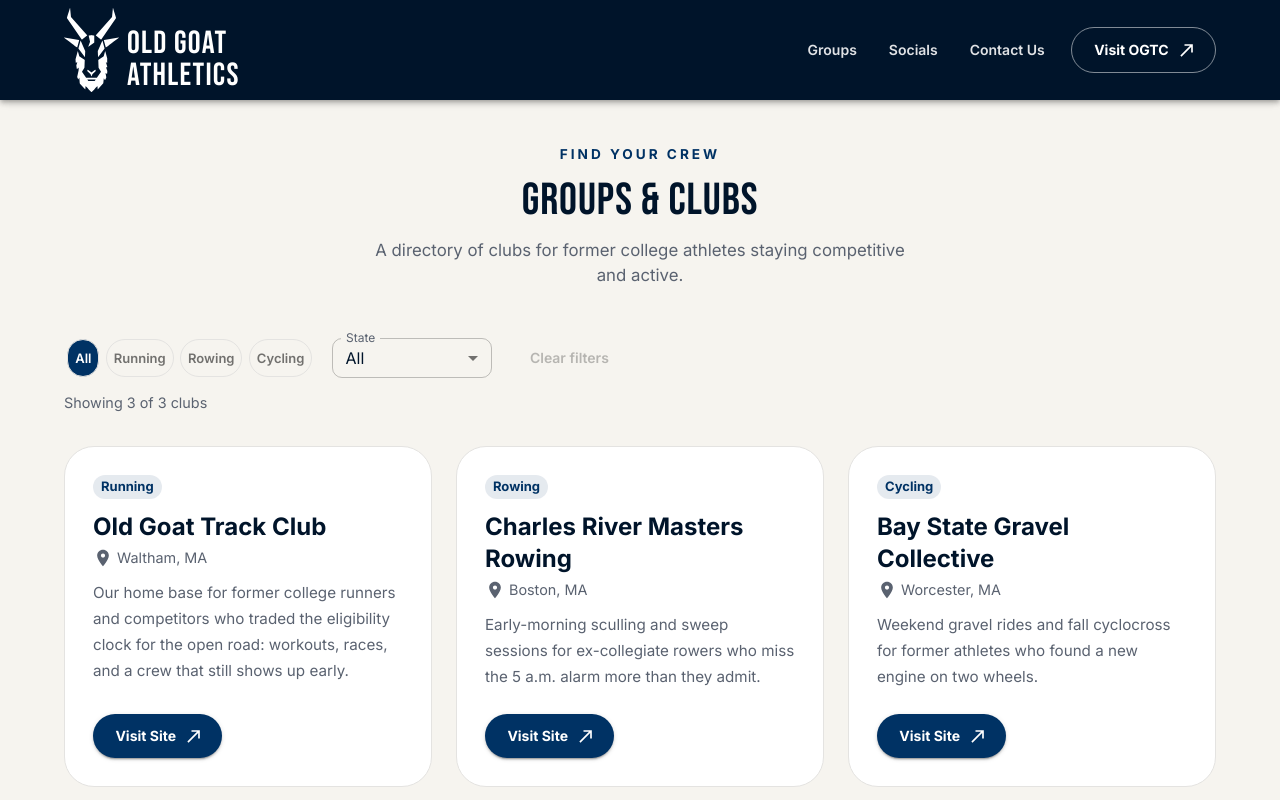
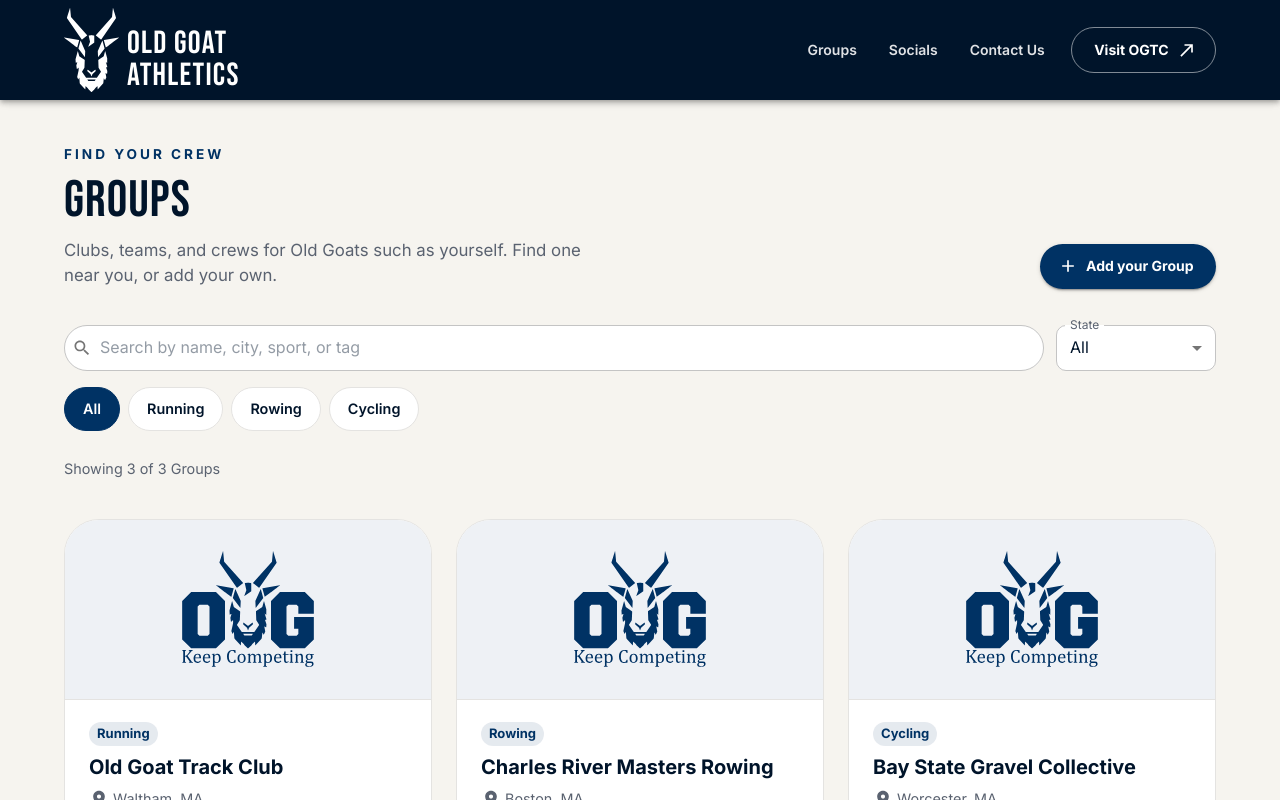
Before and after one commit to mlacadie/Old-Goat-Athletics, a Next.js app: page /groups in a window 1280 px wide. Shown: the top 800 px of the page. Built offline with nearby package versions, Linux system fonts and the light colour scheme; what @mui/material-nextjs would draw is missing.

Commit message:
Redesign Groups page with image cards and scrollable sport pills (#16)
* docs update

* groups explorer

```diff
--- a/src/app/groups/page.tsx
+++ b/src/app/groups/page.tsx
@@ -2,8 +2,8 @@ import type { Metadata } from 'next'
 import GroupsPage from '../../components/groups/GroupsPage'
 
 export const metadata: Metadata = {
-  title: 'Groups & Clubs | Old Goat Athletics',
-  description: 'A directory of clubs for former college athletes staying competitive and active.',
+  title: 'Groups | Old Goat Athletics',
+  description: 'Clubs, teams, and crews for Old Goats such as yourself. Find one near you, or add your own.',
 }
 
 export default function Page() {
--- /dev/null
+++ b/src/components/groups/GroupCard.tsx
@@ -0,0 +1,97 @@
+import { Box, Button, Chip, Paper, Stack, Typography } from '@mui/material'
+import LocationOnIcon from '@mui/icons-material/LocationOn'
+import { colors } from '../../theme'
+import type { Group } from '../../types/group'
+
+/** Shown when a Group has no Group image of its own. */
+export const DEFAULT_GROUP_IMAGE = '/logos/OGTC_OGoatG_KC.svg'
+
+export default function GroupCard({ group }: { group: Group }) {
+  const location = [group.city, group.state].filter(Boolean).join(', ')
+
+  return (
+    <Paper
+      component="article"
+      elevation={0}
+      sx={{
+        borderRadius: 3.5,
+        border: `1px solid ${colors.grayLight}`,
+        overflow: 'hidden',
+        height: '100%',
+        display: 'flex',
+        flexDirection: 'column',
+        transition: 'transform 0.25s ease, box-shadow 0.25s ease',
+        '&:hover': {
+          transform: 'translateY(-4px)',
+          boxShadow: '0 16px 32px rgba(0,50,100,0.1)',
+        },
+      }}
+    >
+      <Box
+        sx={{
+          height: 180,
+          display: 'flex',
+          alignItems: 'center',
+          justifyContent: 'center',
+          bgcolor: '#eef1f5',
+          borderBottom: `1px solid ${colors.grayLight}`,
+        }}
+      >
+        {group.image ? (
+          <Box
+            component="img"
+            src={group.image}
+            alt=""
+            sx={{ width: '100%', height: '100%', objectFit: 'cover' }}
+          />
+        ) : (
+          <Box
+            component="img"
+            src={DEFAULT_GROUP_IMAGE}
+            alt=""
+            sx={{ height: 120, width: 'auto', objectFit: 'contain' }}
+          />
+        )}
+      </Box>
+
+      <Stack spacing={1} sx={{ p: 3, pt: 2.75, flexGrow: 1 }}>
+        <Chip
+          label={group.sport}
+          size="small"
+          sx={{
+            alignSelf: 'flex-start',
+            bgcolor: 'rgba(0,50,100,0.1)',
+            color: colors.navy,
+            fontWeight: 700,
+          }}
+        />
+        <Typography variant="h5" component="h2" sx={{ color: colors.navyDarker, fontSize: '1.25rem' }}>
+          {group.name}
+        </Typography>
+        {location && (
+          <Stack direction="row" spacing={0.5} sx={{ alignItems: 'center', color: 'text.secondary' }}>
+            <LocationOnIcon fontSize="small" />
+            <Typography sx={{ fontSize: '0.9rem' }}>{location}</Typography>
+          </Stack>
+        )}
+        <Typography sx={{ color: 'text.secondary', fontSize: '0.95rem', lineHeight: 1.65, flexGrow: 1 }}>
+          {group.description}
+        </Typography>
+        <Stack direction="row" spacing={1.25} sx={{ pt: 1.5 }}>
+          <Button
+            variant="outlined"
+            sx={{ flex: 1, color: colors.navy, borderColor: colors.navy, px: 2 }}
+          >
+            View Group
+          </Button>
+          <Button
+            variant="contained"
+            sx={{ flex: 1, bgcolor: colors.navy, px: 2, '&:hover': { bgcolor: colors.navyDark } }}
+          >
+            Join
+          </Button>
+        </Stack>
+      </Stack>
+    </Paper>
+  )
+}
--- a/src/components/groups/GroupsPage.tsx
+++ b/src/components/groups/GroupsPage.tsx
@@ -1,7 +1,6 @@
 'use client'
 
 import { useMemo, useState } from 'react'
-import Link from 'next/link'
 import {
   Box,
   Container,
@@ -10,48 +9,70 @@ import {
   Button,
   Stack,
   Paper,
-  Chip,
-  ToggleButton,
-  ToggleButtonGroup,
   Select,
   MenuItem,
   InputLabel,
   FormControl,
+  TextField,
+  InputAdornment,
 } from '@mui/material'
-import NorthEastIcon from '@mui/icons-material/NorthEast'
-import LocationOnIcon from '@mui/icons-material/LocationOn'
+import AddIcon from '@mui/icons-material/Add'
+import SearchIcon from '@mui/icons-material/Search'
 import { colors } from '../../theme'
 import { GROUPS } from '../../data/groups'
+import type { Group } from '../../types/group'
+import GroupCard from './GroupCard'
+import SportPills from './SportPills'
 
 const ALL = 'All'
 
-export default function Groups() {
+const SPORTS = [ALL, ...new Set(GROUPS.map((group) => group.sport).filter(Boolean))]
+const STATES = [ALL, ...new Set(GROUPS.map((group) => group.state).filter(Boolean))]
+
+function matchesSearch(group: Group, query: string) {
+  if (!query) return true
+  const haystack = [group.name, group.sport, group.city, group.state, ...group.tags]
+    .filter(Boolean)
+    .join(' ')
+    .toLowerCase()
+  return haystack.includes(query)
+}
+
+export default function GroupsPage() {
   const [sport, setSport] = useState(ALL)
   const [state, setState] = useState(ALL)
+  const [search, setSearch] = useState('')
 
-  const sports = useMemo(
-    () => [ALL, ...new Set(GROUPS.map((group) => group.sport).filter(Boolean))],
-    []
-  )
-  const states = useMemo(
-    () => [ALL, ...new Set(GROUPS.map((group) => group.state).filter(Boolean))],
-    []
-  )
+  const query = search.trim().toLowerCase()
 
   const filtered = useMemo(
     () =>
       GROUPS.filter(
-        (group) => (sport === ALL || group.sport === sport) && (state === ALL || group.state === state)
+        (group) =>
+          (sport === ALL || group.sport === sport) &&
+          (state === ALL || group.state === state) &&
+          matchesSearch(group, query)
       ),
-    [sport, state]
+    [sport, state, query]
   )
 
-  const hasActiveFilters = sport !== ALL || state !== ALL
+  const hasActiveFilters = sport !== ALL || state !== ALL || query !== ''
+
+  const clearFilters = () => {
+    setSport(ALL)
+    setState(ALL)
+    setSearch('')
+  }
 
   return (
     <Box component="section" sx={{ bgcolor: colors.bone, py: { xs: 14, md: 18 }, minHeight: '100vh' }}>
       <Container maxWidth="lg">
-        <Stack spacing={1.5} sx={{ alignItems: 'center', textAlign: 'center', mb: 6 }}>
+        <Stack
+          direction={{ xs: 'column', md: 'row' }}
+          spacing={3}
+          sx={{ alignItems: { xs: 'flex-start', md: 'flex-end' }, mb: 4.5 }}
+        >
+          <Stack spacing={1.25} sx={{ flexGrow: 1 }}>
             <Typography
               sx={{
                 color: colors.navy,
@@ -64,80 +85,80 @@ export default function Groups() {
               Find Your Crew
             </Typography>
             <Typography
-            variant="h2"
-            sx={{ fontSize: { xs: '2.2rem', md: '2.8rem' }, color: colors.navyDarker }}
+              variant="h1"
+              sx={{ fontSize: { xs: '2.6rem', md: '3.2rem' }, color: colors.navyDarker }}
             >
-            Groups &amp; Clubs
+              Groups
             </Typography>
-          <Typography sx={{ color: 'text.secondary', maxWidth: 560, fontSize: '1.05rem' }}>
-            A directory of clubs for former college athletes staying competitive and active.
+            <Typography sx={{ color: 'text.secondary', maxWidth: 520, fontSize: '1.05rem' }}>
+              Clubs, teams, and crews for Old Goats such as yourself. Find one near you, or add your own.
             </Typography>
+          </Stack>
+          <Button
+            variant="contained"
+            startIcon={<AddIcon />}
+            sx={{ flexShrink: 0, bgcolor: colors.navy, '&:hover': { bgcolor: colors.navyDark } }}
+          >
+            Add your Group
+          </Button>
         </Stack>
 
         <Stack
-          direction={{ xs: 'column', md: 'row' }}
-          spacing={2}
-          sx={{ alignItems: { xs: 'stretch', md: 'center' }, mb: 1.5 }}
+          direction={{ xs: 'column', sm: 'row' }}
+          spacing={1.5}
+          sx={{ alignItems: { xs: 'stretch', sm: 'center' }, mb: 1.5 }}
         >
-          <ToggleButtonGroup
-            value={sport}
-            exclusive
-            onChange={(_event, value) => value && setSport(value)}
+          <TextField
+            type="search"
             size="small"
-            sx={{
-              flexWrap: 'wrap',
-              '& .MuiToggleButton-root': {
-                textTransform: 'none',
-                fontWeight: 600,
-                borderRadius: 999,
-                border: `1px solid ${colors.grayLight}`,
-                mx: 0.4,
-                '&.Mui-selected': {
-                  bgcolor: colors.navy,
-                  color: '#fff',
-                  '&:hover': { bgcolor: colors.navyDark },
-                },
+            placeholder="Search by name, city, sport, or tag"
+            value={search}
+            onChange={(event) => setSearch(event.target.value)}
+            slotProps={{
+              htmlInput: { 'aria-label': 'Search Groups' },
+              input: {
+                startAdornment: (
+                  <InputAdornment position="start">
+                    <SearchIcon fontSize="small" />
+                  </InputAdornment>
+                ),
               },
             }}
-          >
-            {sports.map((option) => (
-              <ToggleButton key={option} value={option}>
-                {option}
-              </ToggleButton>
-            ))}
-          </ToggleButtonGroup>
-
-          <FormControl size="small" sx={{ minWidth: 160, ml: { md: 'auto' } }}>
+            sx={{
+              flexGrow: 1,
+              '& .MuiOutlinedInput-root': { bgcolor: '#fff', borderRadius: 999, minHeight: 46, pl: 1 },
+            }}
+          />
+          <FormControl size="small" sx={{ minWidth: 160 }}>
             <InputLabel id="state-filter-label">State</InputLabel>
             <Select
               labelId="state-filter-label"
               label="State"
               value={state}
               onChange={(event) => setState(event.target.value)}
+              sx={{ bgcolor: '#fff', minHeight: 46 }}
             >
-              {states.map((option) => (
+              {STATES.map((option) => (
                 <MenuItem key={option} value={option}>
                   {option}
                 </MenuItem>
               ))}
             </Select>
           </FormControl>
+        </Stack>
 
-          <Button
-            disabled={!hasActiveFilters}
-            onClick={() => {
-              setSport(ALL)
-              setState(ALL)
-            }}
-            sx={{ color: colors.navy, fontWeight: 600 }}
-          >
+        <SportPills sports={SPORTS} value={sport} onChange={setSport} />
+
+        <Stack direction="row" spacing={1} sx={{ alignItems: 'center', mb: 3.5, minHeight: 44 }}>
+          <Typography sx={{ color: 'text.secondary', fontSize: '0.9rem' }}>
+            Showing {filtered.length} of {GROUPS.length} Groups
+          </Typography>
+          {hasActiveFilters && (
+            <Button onClick={clearFilters} sx={{ color: colors.navy, fontWeight: 700, px: 1.5 }}>
               Clear filters
             </Button>
+          )}
         </Stack>
-
-        <Typography sx={{ color: 'text.secondary', fontSize: '0.9rem', mb: 4 }}>
-          Showing {filtered.length} of {GROUPS.length} clubs
-        </Typography>
 
         {filtered.length === 0 ? (
           <Paper
@@ -145,90 +166,33 @@ export default function Groups() {
             sx={{
               p: 6,
               textAlign: 'center',
-              borderRadius: 3,
+              borderRadius: 3.5,
               border: `1px solid ${colors.grayLight}`,
             }}
           >
-            <Typography sx={{ color: 'text.secondary', fontSize: '1.05rem' }}>
-              No clubs match those filters yet. Know one that should be here?
+            <Typography sx={{ fontWeight: 700, fontSize: '1.1rem', mb: 1 }}>
+              No Groups match those filters yet
             </Typography>
-            <Button component={Link} href="/contact" sx={{ mt: 2, color: colors.navy, fontWeight: 700 }}>
-              Let us know &rarr;
+            <Typography sx={{ color: 'text.secondary', mb: 2.5 }}>
+              Run one that should be here? Add it so other former athletes can find it and join.
+            </Typography>
+            <Button
+              variant="contained"
+              startIcon={<AddIcon />}
+              sx={{ bgcolor: colors.navy, '&:hover': { bgcolor: colors.navyDark } }}
+            >
+              Add your Group
             </Button>
           </Paper>
         ) : (
           <Grid container spacing={3}>
             {filtered.map((group) => (
               <Grid key={group.id} size={{ xs: 12, sm: 6, md: 4 }}>
-                <Paper
-                  elevation={0}
-                  sx={{
-                    p: 3.5,
-                    borderRadius: 3,
-                    border: `1px solid ${colors.grayLight}`,
-                    height: '100%',
-                    display: 'flex',
-                    flexDirection: 'column',
-                    transition: 'transform 0.25s ease, box-shadow 0.25s ease',
-                    '&:hover': {
-                      transform: 'translateY(-4px)',
-                      boxShadow: '0 16px 32px rgba(0,50,100,0.1)',
-                    },
-                  }}
-                >
-                  <Chip
-                    label={group.sport}
-                    size="small"
-                    sx={{
-                      alignSelf: 'flex-start',
-                      bgcolor: 'rgba(0,50,100,0.1)',
-                      color: colors.navy,
-                      fontWeight: 700,
-                      mb: 1.5,
-                    }}
-                  />
-                  <Typography variant="h5" sx={{ color: colors.navyDarker, mb: 0.5 }}>
-                    {group.name}
-                  </Typography>
-                  {(group.city || group.state) && (
-                    <Stack direction="row" spacing={0.5} sx={{ alignItems: 'center', color: 'text.secondary', mb: 1.5 }}>
-                      <LocationOnIcon fontSize="small" />
-                      <Typography sx={{ fontSize: '0.9rem' }}>
-                        {[group.city, group.state].filter(Boolean).join(', ')}
-                      </Typography>
-                    </Stack>
-                  )}
-                  <Typography sx={{ color: 'text.secondary', fontSize: '0.95rem', lineHeight: 1.7, mb: 3, flexGrow: 1 }}>
-                    {group.description}
-                  </Typography>
-                  <Button
-                    variant="contained"
-                    href={group.website}
-                    target="_blank"
-                    rel="noopener noreferrer"
-                    endIcon={<NorthEastIcon sx={{ fontSize: 16 }} />}
-                    sx={{
-                      alignSelf: 'flex-start',
-                      bgcolor: colors.navy,
-                      '&:hover': { bgcolor: colors.navyDark },
-                    }}
-                  >
-                    Visit Site
-                  </Button>
-                </Paper>
+                <GroupCard group={group} />
               </Grid>
             ))}
           </Grid>
         )}
-
-        <Stack sx={{ alignItems: 'center', mt: 7 }}>
-          <Typography sx={{ color: 'text.secondary', mb: 1 }}>
-            Know a club that should be here?
-          </Typography>
-          <Button component={Link} href="/contact" variant="outlined" sx={{ color: colors.navy, borderColor: colors.navy }}>
-            Tell us about it
-          </Button>
-        </Stack>
       </Container>
     </Box>
   )
--- /dev/null
+++ b/src/components/groups/SportPills.tsx
@@ -0,0 +1,153 @@
+'use client'
+
+import { useEffect, useRef, useState } from 'react'
+import { IconButton, Stack, ToggleButton, ToggleButtonGroup } from '@mui/material'
+import ChevronLeftIcon from '@mui/icons-material/ChevronLeft'
+import ChevronRightIcon from '@mui/icons-material/ChevronRight'
+import { colors } from '../../theme'
+
+const FADE = '40px'
+
+interface ScrollState {
+  overflowing: boolean
+  atStart: boolean
+  atEnd: boolean
+}
+
+function readScroll(el: HTMLElement): ScrollState {
+  const max = el.scrollWidth - el.clientWidth
+  return {
+    overflowing: max > 1,
+    atStart: el.scrollLeft <= 1,
+    atEnd: el.scrollLeft >= max - 1,
+  }
+}
+
+function sameScroll(a: ScrollState, b: ScrollState) {
+  return a.overflowing === b.overflowing && a.atStart === b.atStart && a.atEnd === b.atEnd
+}
+
+/** Fades out whichever edge still has pills hidden past it. */
+function fadeMask({ overflowing, atStart, atEnd }: ScrollState) {
+  if (!overflowing) return 'none'
+  const left = atStart ? '#000 0' : `transparent 0, #000 ${FADE}`
+  const right = atEnd ? '#000 100%' : `#000 calc(100% - ${FADE}), transparent 100%`
+  return `linear-gradient(to right, ${left}, ${right})`
+}
+
+const arrowSx = {
+  flexShrink: 0,
+  width: 44,
+  height: 44,
+  bgcolor: '#fff',
+  border: `1px solid ${colors.grayLight}`,
+  color: colors.navy,
+  '&:hover': { bgcolor: colors.bone },
+  '&.Mui-disabled': { bgcolor: 'transparent', borderColor: 'transparent' },
+}
+
+interface SportPillsProps {
+  sports: string[]
+  value: string
+  onChange: (sport: string) => void
+}
+
+export default function SportPills({ sports, value, onChange }: SportPillsProps) {
+  const scrollRef = useRef<HTMLDivElement>(null)
+  const [scroll, setScroll] = useState<ScrollState>({ overflowing: false, atStart: true, atEnd: true })
+
+  const syncScroll = () => {
+    const el = scrollRef.current
+    if (!el) return
+    const next = readScroll(el)
+    setScroll((prev) => (sameScroll(prev, next) ? prev : next))
+  }
+
+  useEffect(() => {
+    const el = scrollRef.current
+    if (!el) return
+    const observer = new ResizeObserver(() => {
+      const next = readScroll(el)
+      setScroll((prev) => (sameScroll(prev, next) ? prev : next))
+    })
+    observer.observe(el)
+    return () => observer.disconnect()
+  }, [])
+
+  const scrollBy = (direction: 1 | -1) => {
+    const el = scrollRef.current
+    if (!el) return
+    el.scrollBy({ left: direction * el.clientWidth * 0.75, behavior: 'smooth' })
+  }
+
+  const mask = fadeMask(scroll)
+
+  return (
+    <Stack direction="row" spacing={1} sx={{ alignItems: 'center', mb: 1.5 }}>
+      {scroll.overflowing && (
+        <IconButton aria-label="Scroll sports left" disabled={scroll.atStart} onClick={() => scrollBy(-1)} sx={arrowSx}>
+          <ChevronLeftIcon />
+        </IconButton>
+      )}
+
+      <ToggleButtonGroup
+        ref={scrollRef}
+        onScroll={syncScroll}
+        value={value}
+        exclusive
+        onChange={(_event, next) => next && onChange(next)}
+        aria-label="Sport"
+        size="small"
+        sx={{
+          flex: 1,
+          minWidth: 0,
+          display: 'flex',
+          flexWrap: 'nowrap',
+          overflowX: 'auto',
+          gap: 1,
+          py: 0.5,
+          scrollbarWidth: 'none',
+          '&::-webkit-scrollbar': { display: 'none' },
+          maskImage: mask,
+          WebkitMaskImage: mask,
+          '& .MuiToggleButton-root': {
+            flexShrink: 0,
+            whiteSpace: 'nowrap',
+            textTransform: 'none',
+            fontWeight: 600,
+            fontSize: '0.9rem',
+            minHeight: 44,
+            px: 2.25,
+            borderRadius: 999,
+            bgcolor: '#fff',
+            color: colors.navyDarker,
+            border: `1px solid ${colors.grayLight}`,
+            '&.MuiToggleButtonGroup-grouped': {
+              borderRadius: 999,
+              border: `1px solid ${colors.grayLight}`,
+              ml: 0,
+            },
+            '&.Mui-selected, &.Mui-selected.MuiToggleButtonGroup-grouped': {
+              bgcolor: colors.navy,
+              borderColor: colors.navy,
+              color: '#fff',
+              '&:hover': { bgcolor: colors.navyDark },
+            },
+          },
+        }}
+      >
+        {sports.map((option) => (
+          <ToggleButton key={option} value={option}>
+            {option}
+          </ToggleButton>
+        ))}
+      </ToggleButtonGroup>
+
+      {scroll.overflowing && (
+        <IconButton aria-label="Scroll sports right" disabled={scroll.atEnd} onClick={() => scrollBy(1)} sx={arrowSx}>
+          <ChevronRightIcon />
+        </IconButton>
+      )}
+    </Stack>
+  )
+}
--- a/src/types/group.ts
+++ b/src/types/group.ts
@@ -10,7 +10,9 @@ export interface Group {
   state?: string
   country?: string
   description: string
-  /** External site linked from the "Visit Site" button. */
+  /** The Group's external website. Will be shown on its Group page. */
   website: string
   tags: string[]
+  /** Group image shown on the Group card. Falls back to the default Group image when missing. */
+  image?: string
 }
```
Also changed, not shown: public/logos/OGTC_OGoatG_KC.svg, 3 other files (tests, documents, lock files or other folders). Lines whose indentation alone changed are shown as unchanged.
